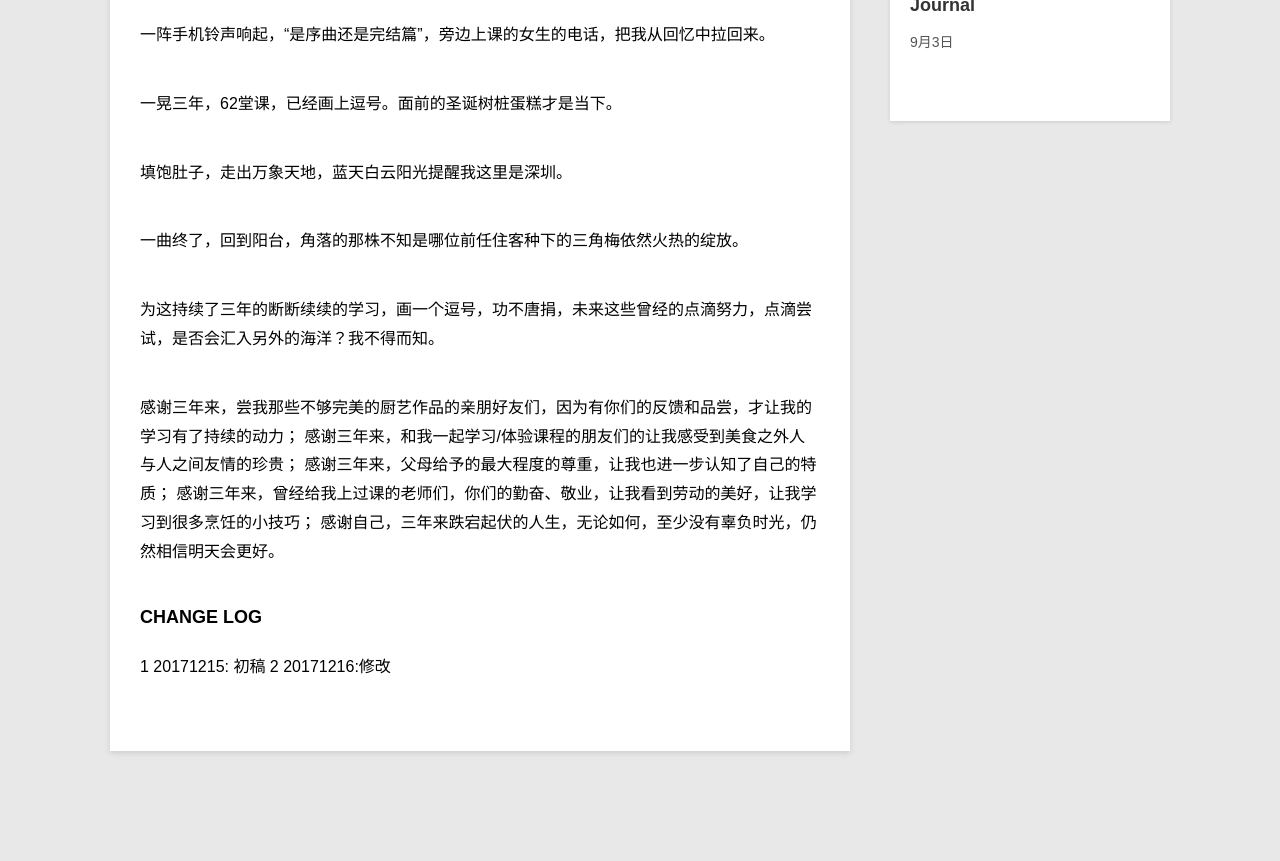
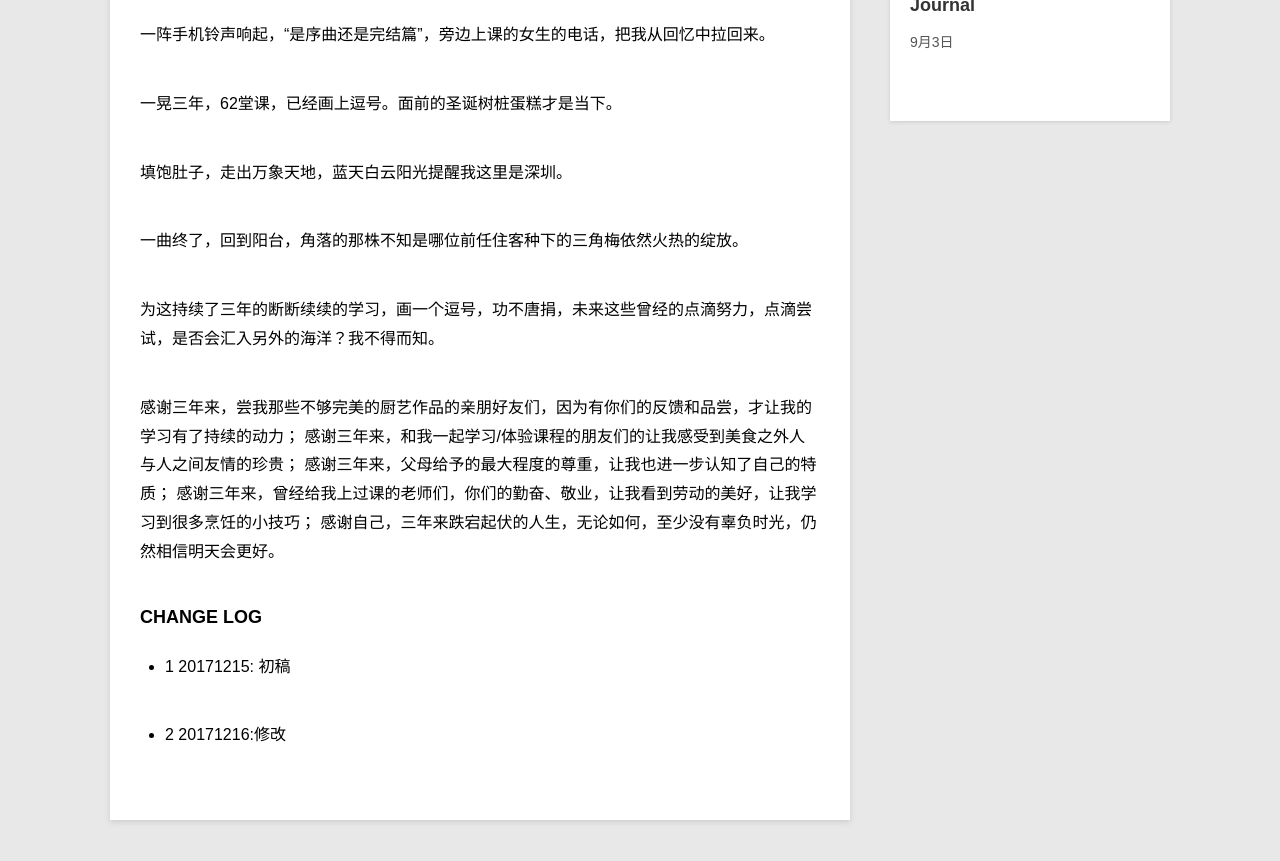
Before and after one commit to violettianjie/violettianjie.github.io, a Jekyll site: the page built from _posts/blog/2017-12-15-cooking.md, in a window 1280 px wide and 900 px high, scrolled down 711 px. Shown: the top 861 px of the window. Built offline with Jekyll 4.4.1, drawn with Linux system fonts in a browser that asks for light colours; comment, search, counter and statistics services are not loaded; before the commit the page ends 1542 px from its top, so only the background shows below that.

```diff
--- a/_posts/blog/2017-12-15-cooking.md
+++ b/_posts/blog/2017-12-15-cooking.md
@@ -36,8 +36,9 @@ category: blog
 
 ### CHANGE LOG
 
-1 20171215: 初稿
-2 20171216:修改
+- 1 20171215: 初稿
+
+- 2 20171216:修改
 
 <div id="disqus_thread"></div>
 <script>
```
